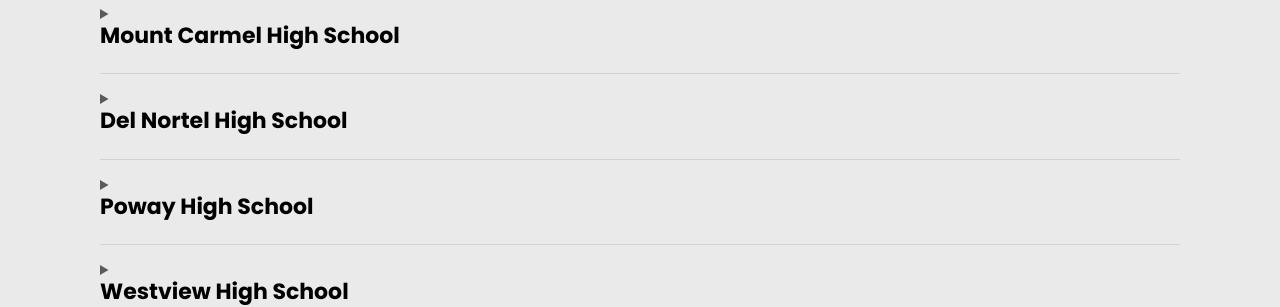
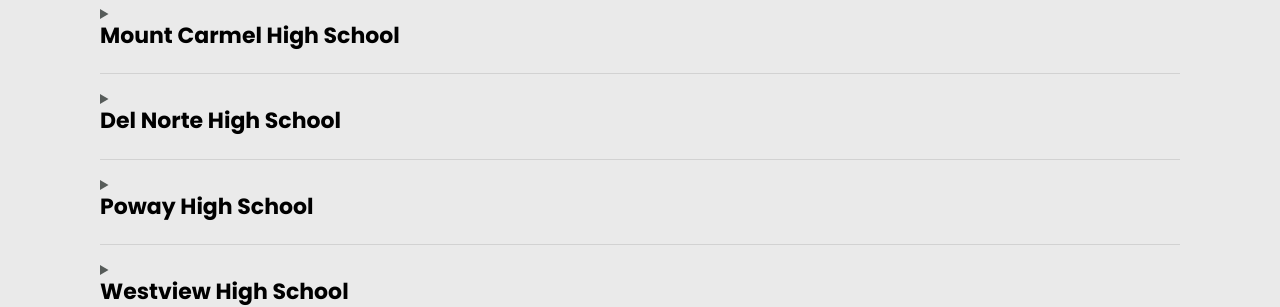
Before and after one commit to donpusd/website, a Jekyll site: the page built from _pages/school-clubs.md, in a window 1280 px wide and 900 px high, scrolled down 1446 px. Shown: the part 302-609 px from the top of the window. Built offline with Jekyll 4.4.1, drawn with Linux system fonts in a browser that asks for light colours.

Commit message:
fix typo for DNHS

```diff
--- a/_pages/school-clubs.md
+++ b/_pages/school-clubs.md
@@ -24,7 +24,7 @@
 ---------------------------------------
 
 <details>
-    <summary><h4><strong>Del Nortel High School</strong></h4></summary>
+    <summary><h4><strong>Del Norte High School</strong></h4></summary>
 
     {% include school-club-info-dn.html %}
 
```
